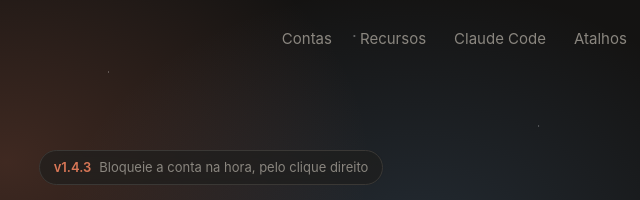
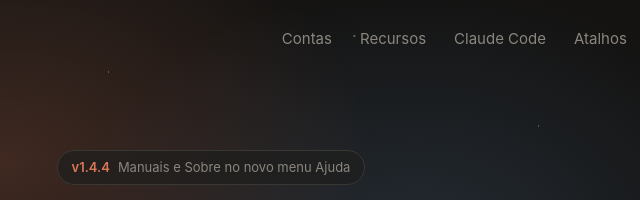
Before and after one commit to RogerPhilippe/Multiverse, an Electron app: page docs/index.html in a window 1024 px wide. Shown: the top 200 px of the page, 301-941 px from the left. Drawn offline with Linux system fonts and the light colour scheme.

Commit message:
Docs: página do projeto atualizada para a 1.4.4 (menu Ajuda)

```diff
--- a/docs/index.html
+++ b/docs/index.html
@@ -223,7 +223,7 @@
 
   <main>
     <div class="wrap hero">
-      <span class="pill"><b>v1.4.3</b> Bloqueie a conta na hora, pelo clique direito</span>
+      <span class="pill"><b>v1.4.4</b> Manuais e Sobre no novo menu Ajuda</span>
       <h1>Cada conta no <span class="grad">seu universo.</span></h1>
       <p class="lead">Várias contas do Claude ao mesmo tempo, uma por aba: trabalho, pessoal, clientes. Cada aba é um navegador isolado, e o login fica salvo.</p>
       <div class="cta">
```
